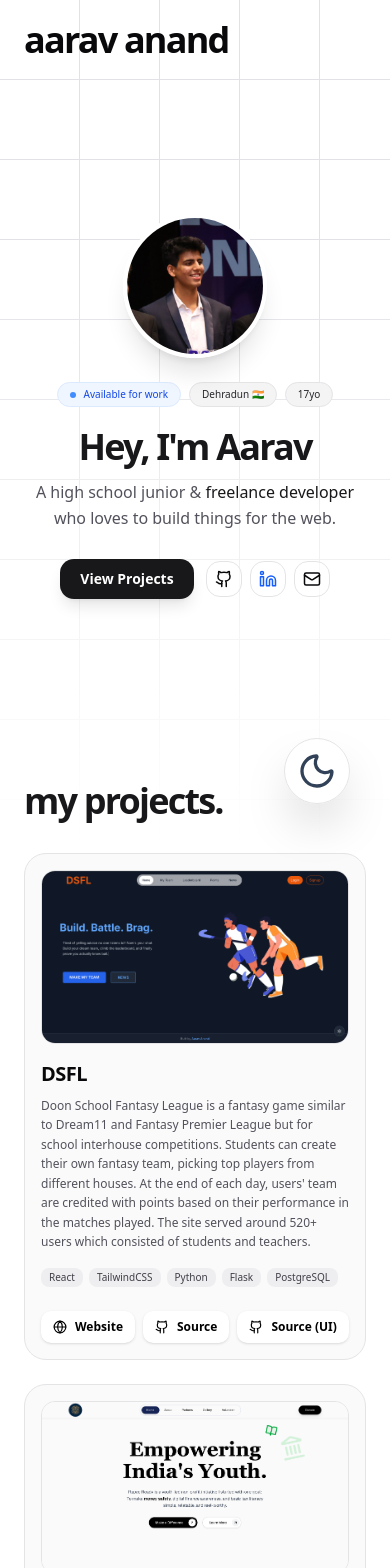
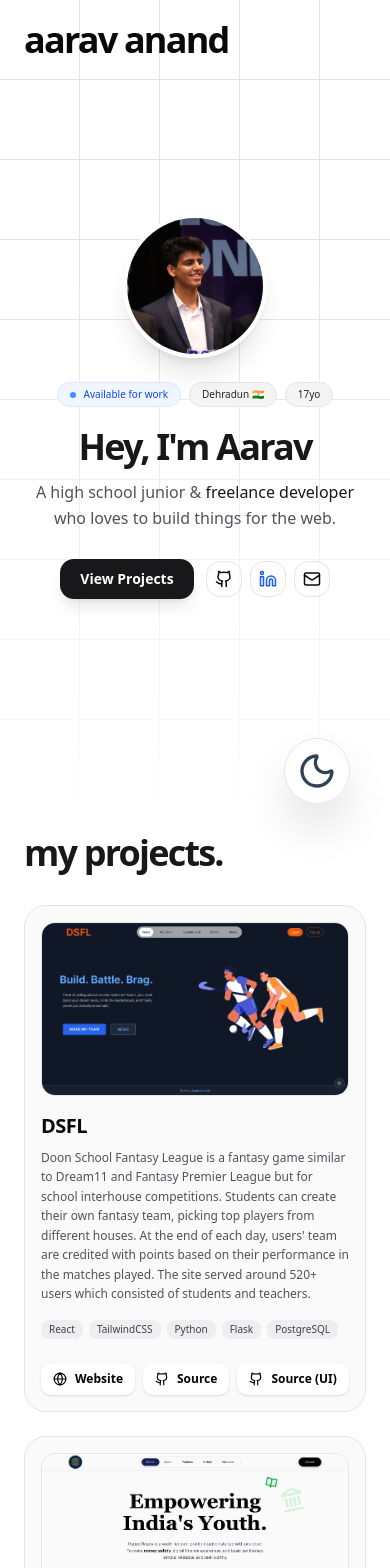
Before and after one commit to aarav505/portfolio, a Next.js app: page / in a window 390 px wide. Shown: the top 1568 px of the page. Built offline with nearby package versions, Linux system fonts and the light colour scheme.

Commit message:
better responsiveness

```diff
--- a/src/app/page.tsx
+++ b/src/app/page.tsx
@@ -178,7 +178,7 @@ export default function Home() {
           </div>
         </main>
 
-        <section id="projects" className="w-full px-6 md:px-12 max-w-7xl mx-auto z-10 relative py-16">
+        <section id="projects" className="w-full px-6 md:px-12 max-w-7xl mt-13 mx-auto z-10 relative py-16">
           <h2 className="text-4xl md:text-7xl font-bold tracking-tighter text-zinc-900 dark:text-white mb-8 md:mb-12">
             my projects.
           </h2>
```
